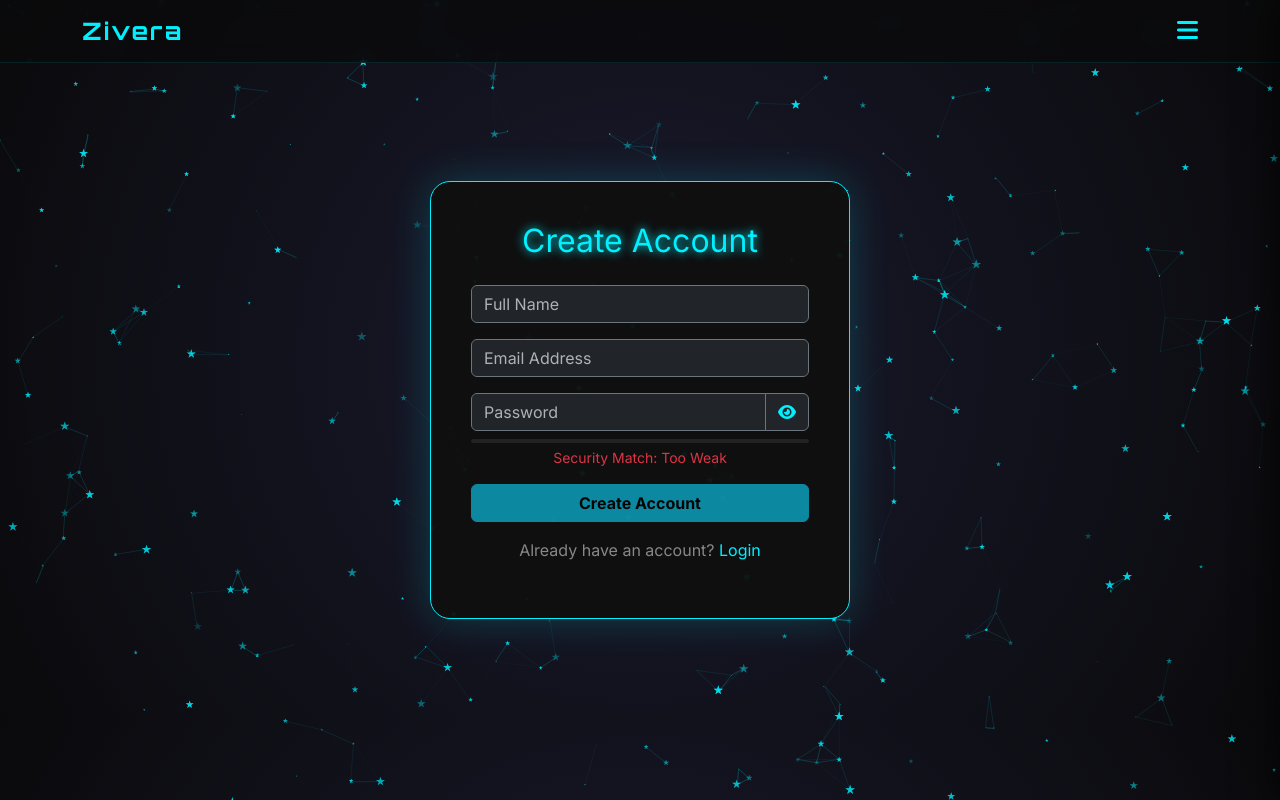
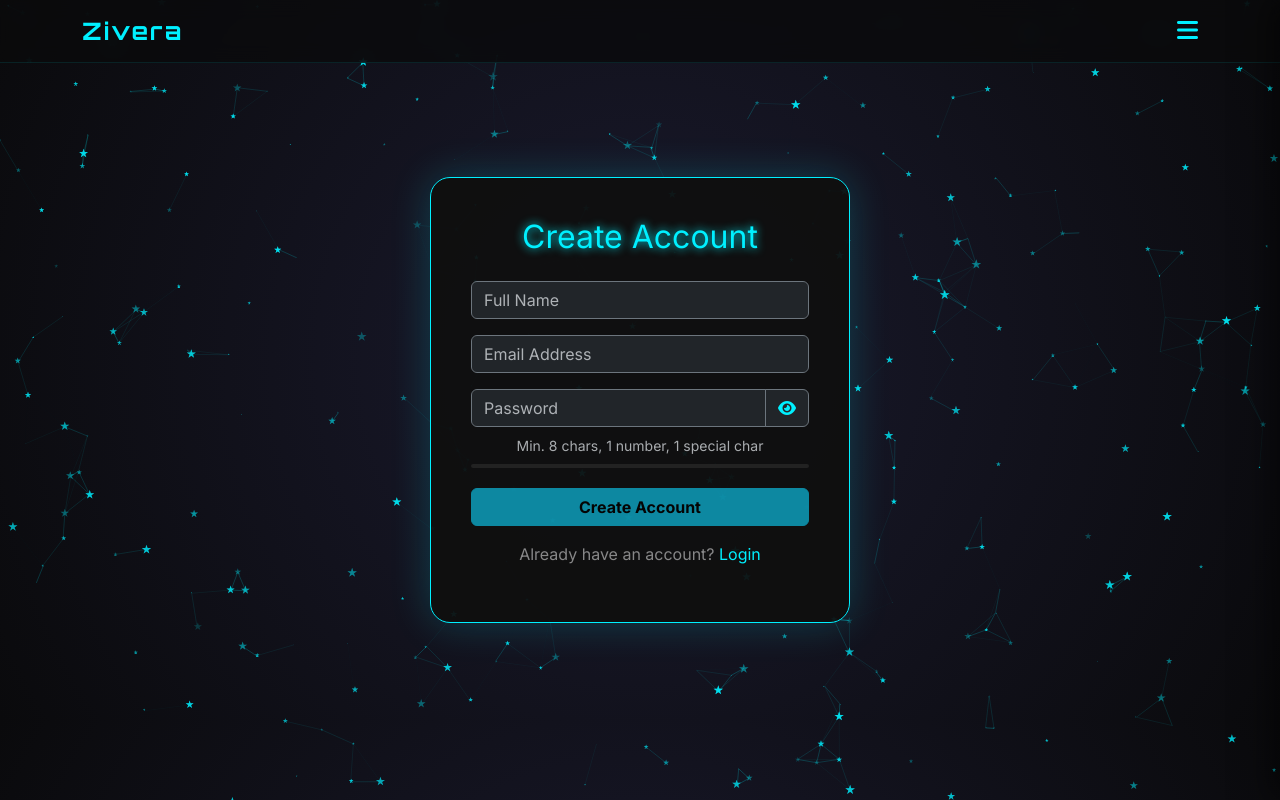
Before and after one commit to mythilibakiya29/zivera, a Flask app: page /signup in a window 1280 px wide. Run offline with Flask 3, Linux system fonts and the light colour scheme.

Commit message:
updated signup

```diff
--- a/templates/signup.html
+++ b/templates/signup.html
@@ -6,6 +6,16 @@
     <div class="signup-card" style="background: rgba(15,15,15,0.95); padding: 40px; border-radius: 20px; border: 1px solid #00f0ff; width: 420px; text-align: center; box-shadow: 0 0 40px rgba(0, 240, 255, 0.2);">
         <h2 style="color: #00f0ff; text-shadow: 0 0 10px #00f0ff;" class="mb-4">Create Account</h2>
 
+        {% with messages = get_flashed_messages(with_categories=true) %}
+          {% if messages %}
+            {% for category, message in messages %}
+              {% if "logged out" not in message %}
+                <div class="alert alert-{{ category }} mb-3" style="font-size: 0.9rem;">{{ message }}</div>
+              {% endif %}
+            {% endfor %}
+          {% endif %}
+        {% endwith %}
+
         <form method="POST" action="/signup">
             <input type="text" name="name" class="form-control bg-dark text-white border-secondary mb-3" placeholder="Full Name" required>
             <input type="email" name="email" class="form-control bg-dark text-white border-secondary mb-3" placeholder="Email Address" required>
@@ -13,10 +23,13 @@
                 <input type="password" name="password" id="passInput" class="form-control bg-dark text-white border-secondary" placeholder="Password" required oninput="checkReqs(this.value)">
                 <span class="input-group-text bg-dark border-secondary" style="cursor: pointer; color: #00f0ff;" onclick="togglePassword()"><i id="eyeIcon" class="fas fa-eye"></i></span>
             </div>
-            <div class="strength-meter" style="height: 4px; width: 100%; background: #222; margin-top: 8px; border-radius: 2px;">
+
+            <small id="reqText" class="text-muted d-block mt-2">Min. 8 chars, 1 number, 1 special char</small>
+
+            <div class="strength-meter" style="height: 4px; width: 100%; background: #222; margin-top: 8px; border-radius: 2px; margin-bottom: 20px;">
                 <div id="meterFill" class="strength-fill" style="height: 100%; width: 0%; transition: 0.4s;"></div>
             </div>
-            <small id="reqText" class="text-danger d-block mt-1 mb-3">Security Match: Too Weak</small>
+
             <button type="submit" id="submitBtn" class="btn btn-info w-100 fw-bold" disabled>Create Account</button>
         </form>
         <p class="mt-3 text-white-50">Already have an account? <a href="/login" style="color: #00f0ff;" class="text-decoration-none">Login</a></p>
@@ -37,19 +50,22 @@
         if (val.length >= 8) score++;
         if (/[0-9]/.test(val)) score++;
         if (/[!@#$%^&*]/.test(val)) score++;
+
         const fill = document.getElementById('meterFill');
         const text = document.getElementById('reqText');
         const btn = document.getElementById('submitBtn');
+
         fill.style.width = (score / 3 * 100) + '%';
+
         if (score === 3) {
             fill.style.background = '#00f0ff';
-            text.innerText = "Security Match: Strong Password";
-            text.className = "text-success d-block mt-1 mb-3";
+            text.innerHTML = "Password strength: Strong";
+            text.className = "text-success d-block mt-2";
             btn.disabled = false;
         } else {
             fill.style.background = score === 1 ? 'red' : 'orange';
-            text.innerText = "Security Match: Too Weak";
-            text.className = "text-danger d-block mt-1 mb-3";
+            text.innerHTML = "Min. 8 chars, 1 number, 1 special char";
+            text.className = "text-danger d-block mt-2";
             btn.disabled = true;
         }
     }
```
